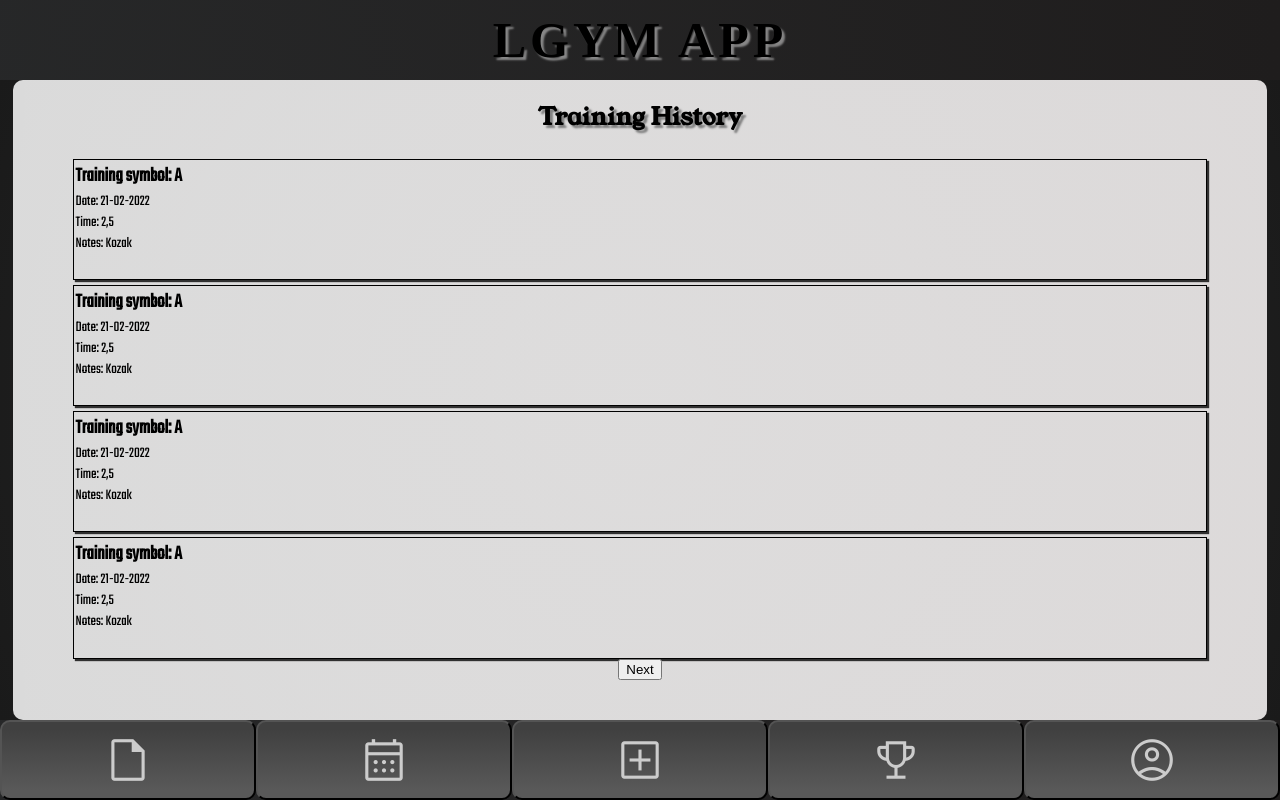
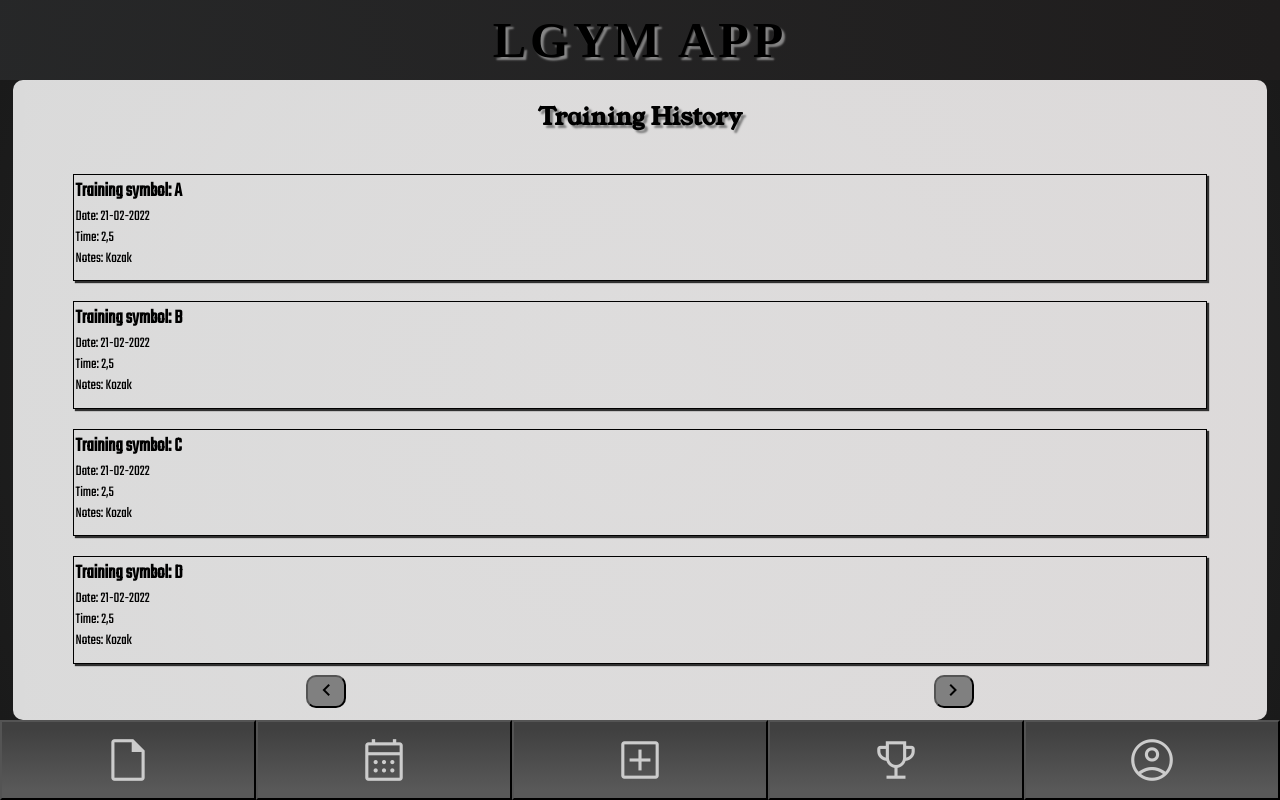
Before and after one commit to KLesiu/LGYM-APP, a React (Create React App) app: page /home in a window 1280 px wide. Both pictures are taken after a click on the button "calendar_month". Built offline with nearby package versions, Linux system fonts and the light colour scheme; a web font is replaced by a local one.

Commit message:
Change next and prev sessions system

```diff
--- a/public/index.html
+++ b/public/index.html
@@ -29,6 +29,7 @@
     <link rel="preconnect" href="https://fonts.gstatic.com" crossorigin>
     <link href="https://fonts.googleapis.com/css2?family=Caveat&family=Foldit:wght@700&family=Teko&family=Young+Serif&display=swap" rel="stylesheet">
     <link rel="stylesheet" href="https://fonts.googleapis.com/css2?family=Material+Symbols+Outlined:opsz,wght,FILL,GRAD@24,400,0,0" />
+    <link rel="stylesheet" href="https://fonts.googleapis.com/css2?family=Material+Symbols+Outlined:opsz,wght,FILL,GRAD@24,400,0,0" />
   </head>
   <body>
     <noscript>You need to enable JavaScript to run this app.</noscript>
--- a/src/Components/History.tsx
+++ b/src/Components/History.tsx
@@ -1,5 +1,6 @@
 import './styles/History.css'
 import { useState,useEffect } from 'react'
+import uniqid from 'uniqid'
 type Session={
     symbol:string,
     date:string,
@@ -21,36 +22,106 @@ const History:React.FC=()=>{
         exercises:[],
         notes:'Kozak'
     }
-    const [sessions,setSessions]=useState<Session[]>([ses,ses,ses,ses,ses])
-    const [currentSessions,setCurrentSessions]=useState<number>(3)
+    const ses1={
+        symbol:"B",
+        date: '21-02-2022',
+        time:'2,5',
+        exercises:[],
+        notes:'Kozak'
+    }
+    const ses2={
+        symbol:"C",
+        date: '21-02-2022',
+        time:'2,5',
+        exercises:[],
+        notes:'Kozak'
+    }
+    const ses3={
+        symbol:"D",
+        date: '21-02-2022',
+        time:'2,5',
+        exercises:[],
+        notes:'Kozak'
+    }
+    const ses4={
+        symbol:"E",
+        date: '21-02-2022',
+        time:'2,5',
+        exercises:[],
+        notes:'Kozak'
+    }
+    const ses5={
+        symbol:"F",
+        date: '21-02-2022',
+        time:'2,5',
+        exercises:[],
+        notes:'Kozak'
+    }
+    const ses6={
+        symbol:"G",
+        date: '21-02-2022',
+        time:'2,5',
+        exercises:[],
+        notes:'Kozak'
+    }
+    const ses7={
+        symbol:"H",
+        date: '21-02-2022',
+        time:'2,5',
+        exercises:[],
+        notes:'Kozak'
+    }
+    const ses8={
+        symbol:"I",
+        date: '21-02-2022',
+        time:'2,5',
+        exercises:[],
+        notes:'Kozak'
+    }
+    const [sessions,setSessions]=useState<Session[]>([ses,ses1,ses2,ses3,ses4,ses5,ses6,ses7,ses8])
+    const [currentSessionsNumber,setcurrentSessionsNumber]=useState<number>(3)
+    const [currentSessions,setCurrentSessions]=useState<Session[]>([])
     useEffect(()=>{
         if(sessions.length>0){
-            const sessionsContainer = document.querySelectorAll(".session")
-            for(let i=0;i<sessions.length;i++){
-                if(i<4) sessionsContainer[i].classList.remove('hidden')
-                else return
+            if(sessions.length>3){
+                const arr = []
+                for(let i =0;i<4;i++){
+                    arr.push(sessions[i])
+                }
+                return setCurrentSessions(arr)
+            }else{
+                const arr = []
+                for(let i = 0;i<sessions.length;i++){
+                    arr.push(sessions[i])
+                }
+                return setCurrentSessions(arr)
+            }
         }
+     },[])
+    const showPrevSessions=()=>{
+        if(currentSessionsNumber===3) return
+        const arr = sessions.slice(currentSessionsNumber-7,currentSessionsNumber-3)
 
-
-
+        setcurrentSessionsNumber(currentSessionsNumber-4)
+        setCurrentSessions(arr)
+    }
+    const showNextSessions=()=>{
+        if(currentSessionsNumber>=sessions.length) return
+        const arr = []
+        for(let i=0;i<sessions.length;i++){
+            if(i>currentSessionsNumber && i<=currentSessionsNumber+4) arr.push(sessions[i])
         }
-    },[])
-    const showNextSessions=()=>{
-        const allSessions = document.querySelectorAll('.session')
-        for(let i =0;i<sessions.length;i++){
-            if(i>currentSessions && i<=currentSessions+4)  allSessions[i].classList.remove('hidden')
-            else allSessions[i].classList.add('hidden')
-        }
-        setCurrentSessions(currentSessions+4)
+    setcurrentSessionsNumber(currentSessionsNumber+4)
+    setCurrentSessions(arr)
 
     }
 
     return(
         <section id='historyContainer'>
             <h2>Training History</h2>
-            {sessions.length>0? sessions.map(ele=>{
+            {currentSessions.length>0? currentSessions.map(ele=>{
                 return(
-                    <div className='session hidden'>
+                    <div className='session'>
                         <h3>Training symbol: {ele.symbol} </h3>
                         <p>Date: {ele.date} </p>
                         <p>Time: {ele.time} </p>
@@ -58,7 +129,18 @@ const History:React.FC=()=>{
                     </div>
                 )
             }):''}
-            {sessions.length>0?<button onClick={showNextSessions}>Next</button>:''}
+            {sessions.length>0?
+            <div id='buttonHistoryContainer'>
+                <button onClick={showPrevSessions} id='prevHistory'>
+                <span className="material-symbols-outlined">
+chevron_left
+</span>
+                </button>
+                <button id='nextHistory' onClick={showNextSessions}><span className="material-symbols-outlined">
+chevron_right
+</span></button>
+            </div>
+            :''}
         </section>
     )
 }
--- a/src/Components/styles/History.css
+++ b/src/Components/styles/History.css
@@ -29,7 +29,7 @@
     flex-direction: column;
     font-family: 'Teko', sans-serif;
     justify-content: flex-start;
-    margin-top: 5px;
+    margin-top: 20px;
     padding: 2px;
     width: 90%;
 }
@@ -46,6 +46,21 @@
     text-align: left;
     width: 100%;
 }
+
+#buttonHistoryContainer{
+    align-items: center;
+    display: flex;
+    justify-content: space-around;
+    height: 10%;
+    width: 100%;
+
+}
+
+#nextHistory,#prevHistory{
+    background-color: grey;
+    border-radius: 10px;
+}
+
 .hidden{
     display: none;
 }
--- a/src/Components/styles/Menu.css
+++ b/src/Components/styles/Menu.css
@@ -22,7 +22,6 @@ nav div button{
     background: -webkit-linear-gradient(0deg, rgba(89,89,89,1) 10%, rgba(64,64,64,1) 90%);
     background: linear-gradient(0deg, rgba(89,89,89,1) 10%, rgba(64,64,64,1) 90%);
     filter: progid:DXImageTransform.Microsoft.gradient(startColorstr="#595959",endColorstr="#404040",GradientType=1);
-    border-radius: 10px;
     cursor: pointer;
     display: flex;
     height: 100%;
```
